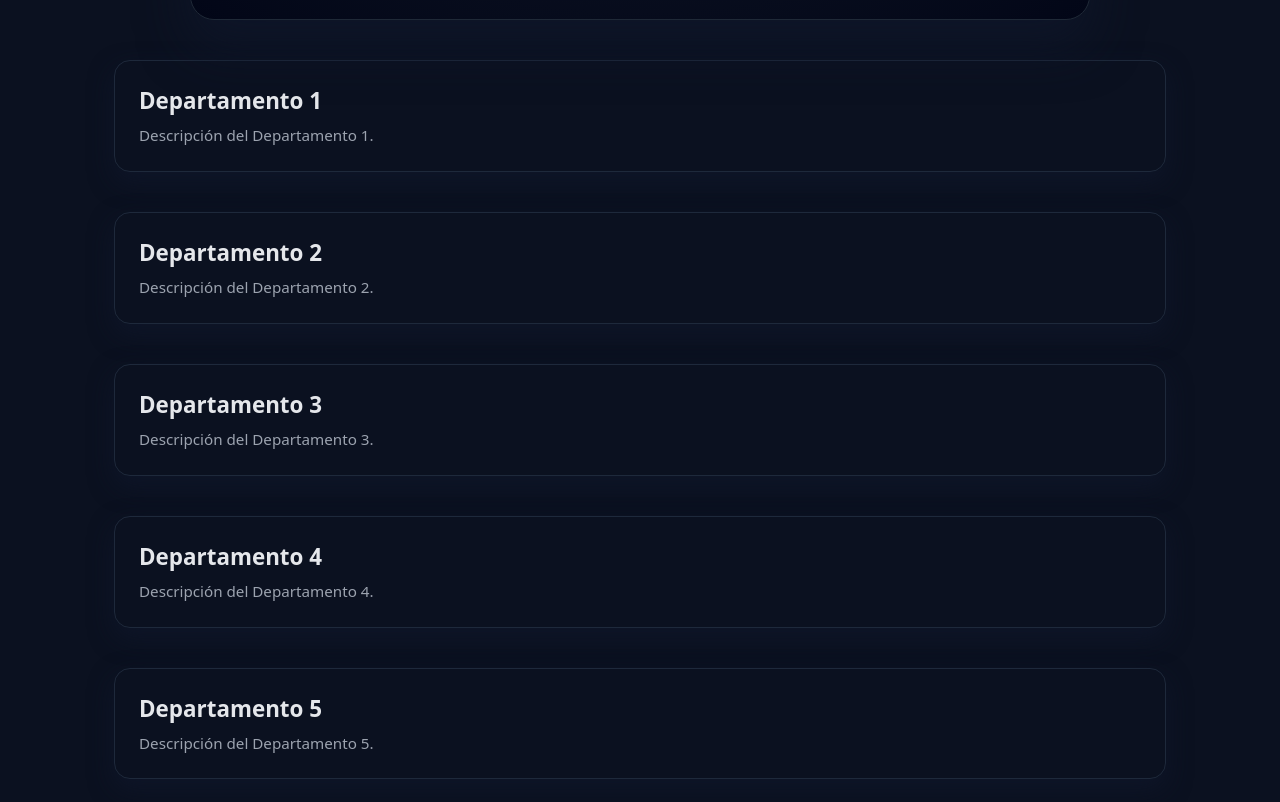
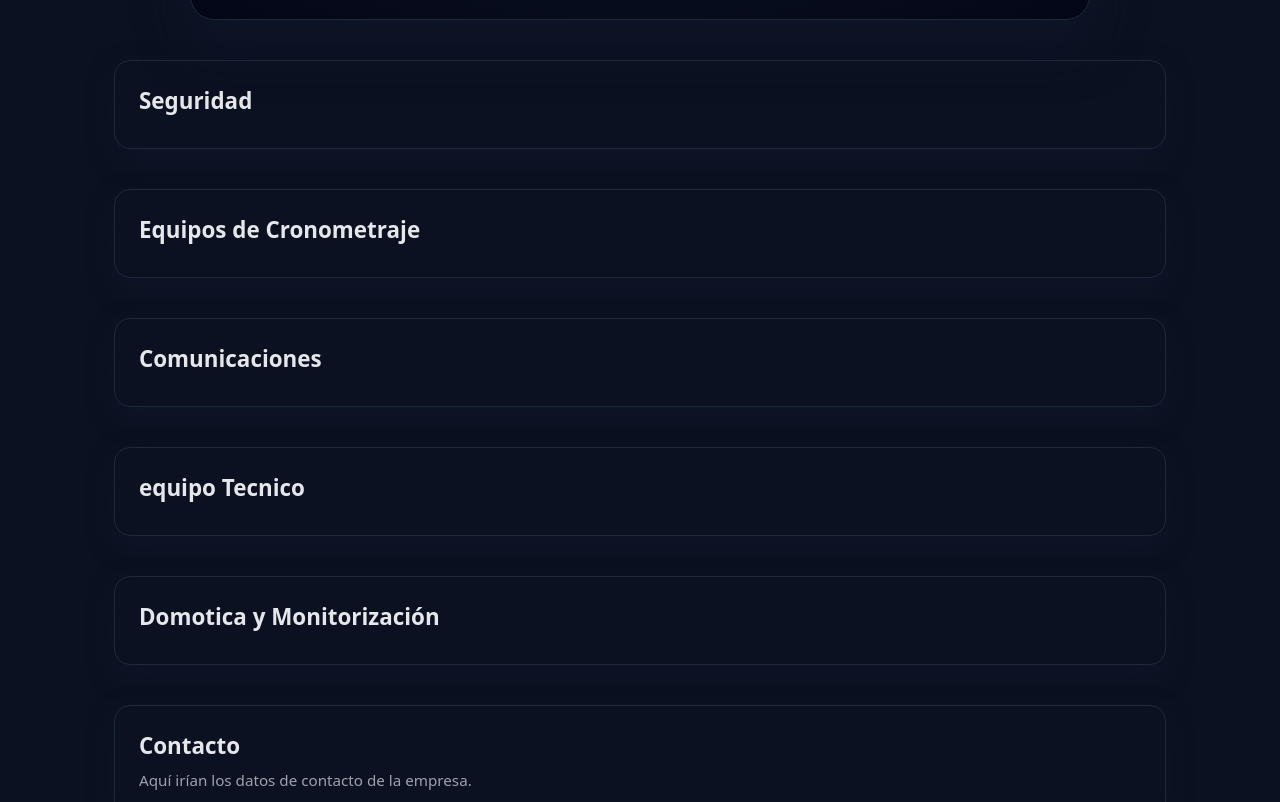
Before and after one commit to seced2022/SECeD_WEB, a plain HTML site: page index.html in a window 1280 px wide. Shown: the part 759-1561 px from the top of the page. Drawn offline with Linux system fonts and the light colour scheme.

Commit message:
index.html

```diff
--- a/index.html
+++ b/index.html
@@ -234,28 +234,28 @@
     <!-- SECCIONES DESTINO (EDITA NOMBRES Y TEXTOS) -->
 
     <section id="dep1" class="departamento">
-      <h2>Departamento 1</h2>
-      <p>Descripción del Departamento 1.</p>
+      <h2>Seguridad</h2>
+      <p></p>
     </section>
 
     <section id="dep2" class="departamento">
-      <h2>Departamento 2</h2>
-      <p>Descripción del Departamento 2.</p>
+      <h2>Equipos de Cronometraje</h2>
+      <p></p>
     </section>
 
     <section id="dep3" class="departamento">
-      <h2>Departamento 3</h2>
-      <p>Descripción del Departamento 3.</p>
+      <h2>Comunicaciones</h2>
+      <p></p>
     </section>
 
     <section id="dep4" class="departamento">
-      <h2>Departamento 4</h2>
-      <p>Descripción del Departamento 4.</p>
+      <h2>equipo Tecnico</h2>
+      <p></p>
     </section>
 
     <section id="dep5" class="departamento">
-      <h2>Departamento 5</h2>
-      <p>Descripción del Departamento 5.</p>
+      <h2>Domotica y Monitorización</h2>
+      <p></p>
     </section>
 
     <!-- Ancla de ejemplo para "Contacto" -->
```
